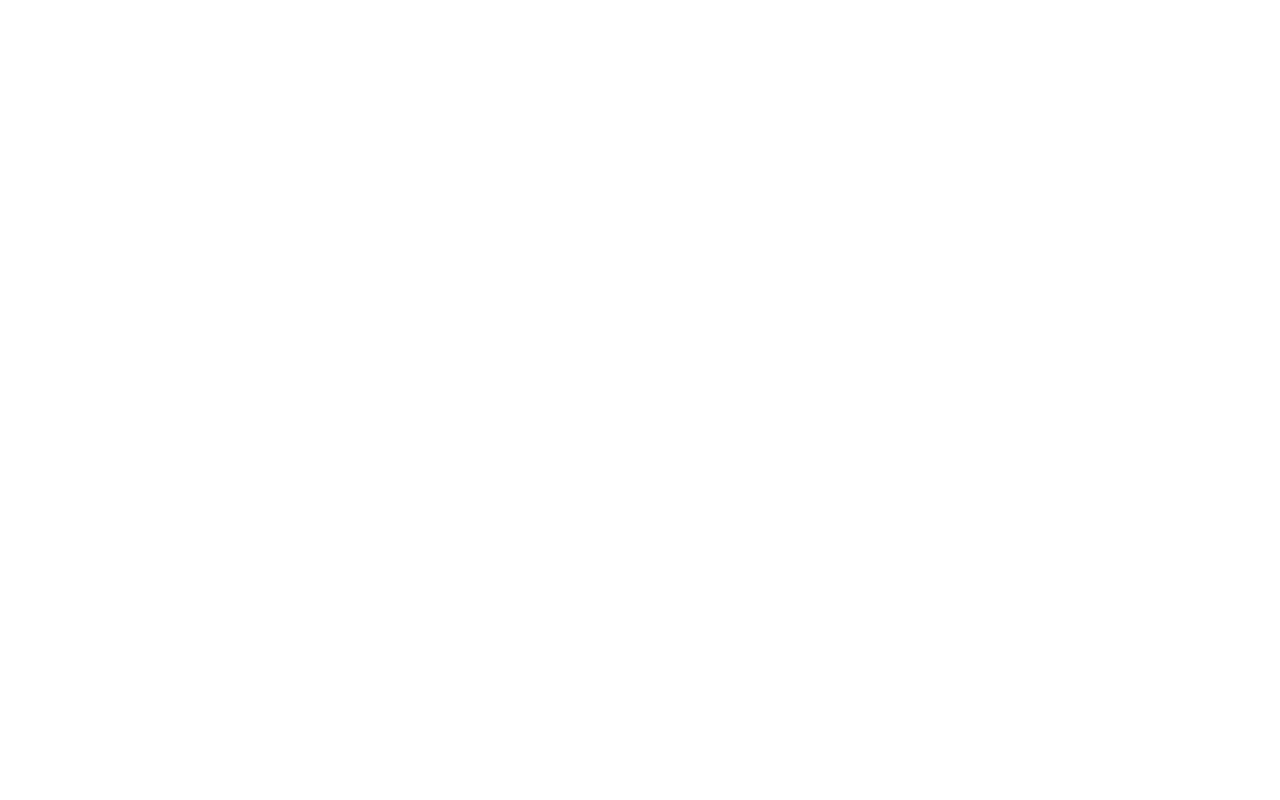
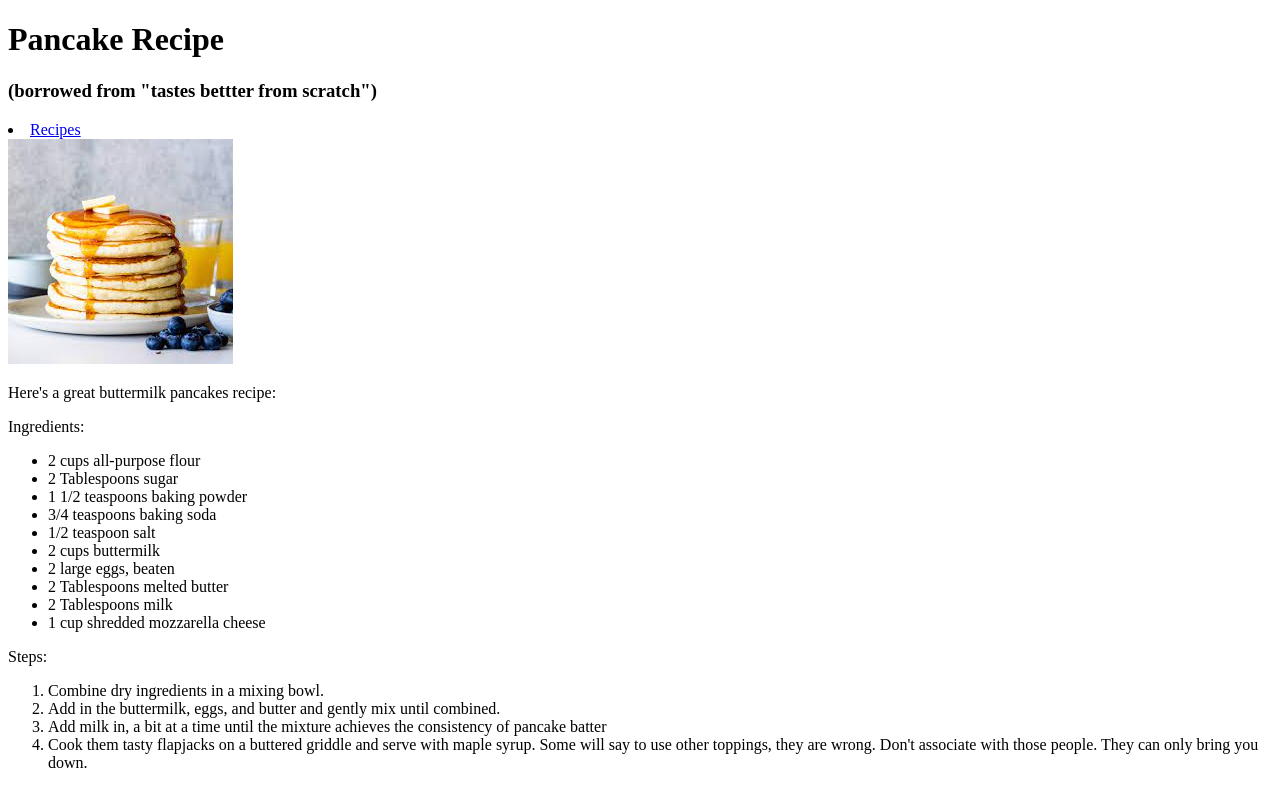
Before and after one commit to TheGreengo/odin-recipes, a plain HTML site: page recipes/pancakes.html in a window 1280 px wide. Drawn offline with Linux system fonts and the light colour scheme.

Commit message:
recipes finished

```diff
--- a/recipes/pancakes.html
+++ b/recipes/pancakes.html
@@ -0,0 +1,50 @@
+<!DOCTYPE html>
+<html lang="en">
+    <head>
+        <meta charset="utf-8">
+        <title>Buttermilk Pancakes Recipe</title>
+    </head>
+
+    <body>
+        <h1>Pancake Recipe</h1>
+        <h3>(borrowed from "tastes bettter from scratch")</h3>
+        <li><a href="../index.html">Recipes</a></li>
+        <img src="../images/pancakes.jpg">
+        <p>Here's a great buttermilk pancakes recipe:</p>
+        <p>Ingredients:</p>
+        <ul>
+            <li>2 cups all-purpose flour</li>
+            <li>2 Tablespoons sugar</li>
+            <li>1 1/2 teaspoons baking powder</li>
+            <li>3/4 teaspoons baking soda</li>
+            <li>1/2 teaspoon salt</li>
+            <li>2 cups buttermilk</li>
+            <li>2 large eggs, beaten</li>
+            <li>2 Tablespoons melted butter</li>
+            <li>2 Tablespoons milk</li>
+            <li>1 cup shredded mozzarella cheese</li>
+        </ul>
+        <p>Steps:</p>
+        <ol>
+            <li>
+                Combine dry ingredients in a mixing bowl.
+            </li>
+            <li>
+                Add in the buttermilk, eggs, and butter
+                and gently mix until combined.
+            </li>
+            <li>
+                Add milk in, a bit at a time until the
+                mixture achieves the consistency of
+                pancake batter
+            </li>
+            <li>
+                Cook them tasty flapjacks on a buttered
+                griddle and serve with maple syrup. Some
+                 will say to use other toppings, they are
+                 wrong. Don't associate with those people.
+                 They can only bring you down.
+            </li>
+        </ol>
+    </body>
+</html>
```
Also changed, not shown: recipes/lasagna.html (+1 -0 lines), recipes/no-bakes.html (+42 -0 lines).
